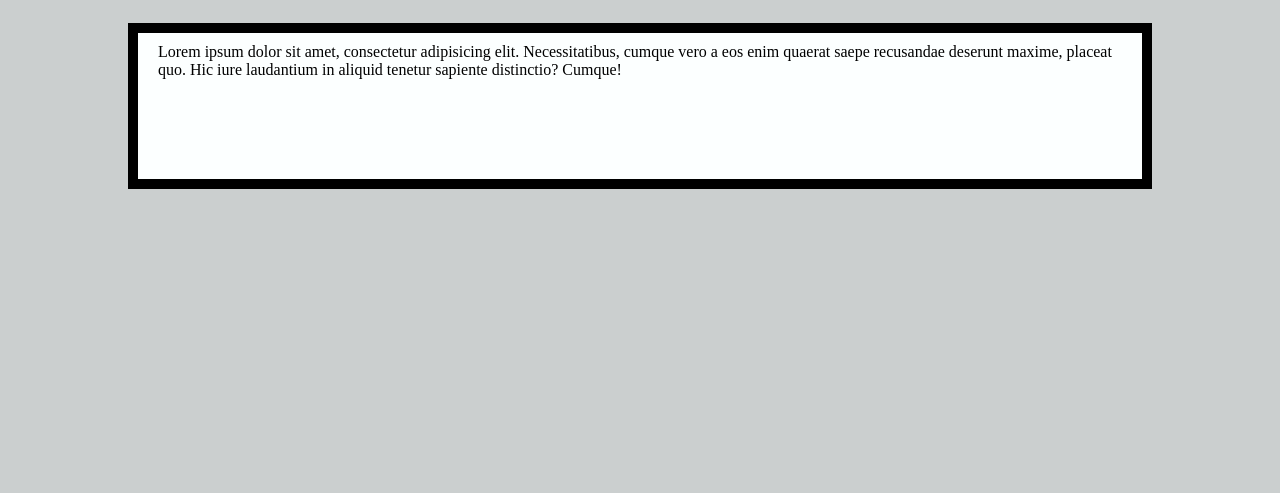
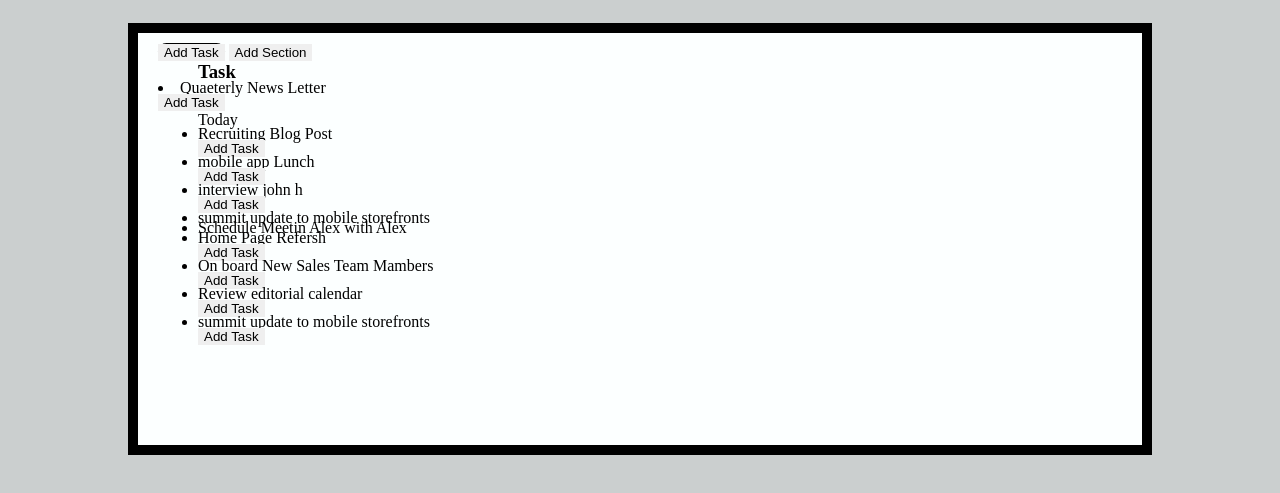
Before and after one commit to torone89/html-css-toboolist, a plain HTML site: page index.html in a window 1280 px wide. Shown: the part 61-554 px from the top of the page. Drawn offline with Linux system fonts and the light colour scheme.

Commit message:
adding list button

```diff
--- a/index.html
+++ b/index.html
@@ -25,11 +25,36 @@
 
     <main>
         <div class="layout">
+            <!-- adding button -->
+
+            <span class="task"><button>Add Task</button></span>
+            <span class="sect"></span> <button>Add Section</button></span>
+
+
             <div>
-                Lorem ipsum dolor sit amet, consectetur adipisicing elit. Necessitatibus, cumque vero a eos enim quaerat
-                saepe
-                recusandae deserunt maxime, placeat quo. Hic iure laudantium in aliquid tenetur sapiente distinctio?
-                Cumque!
+
+                <list>
+                    <ul>
+                        <h3> Task</h3>
+                    </ul>
+                    <li>Quaeterly News Letter</li><button>Add Task</button>
+                    </ul>
+                    <ul>Today
+                        <li>Recruiting Blog Post</li><button>Add Task</button>
+                        <li>mobile app Lunch</li><button>Add Task</button>
+                        <li>interview john h</li><button>Add Task</button>
+                        <li>summit update to mobile storefronts</li>
+                    </ul>
+
+                    <ul>
+                        <li>Schedule Meetin Alex with Alex</li>
+                        <li>Home Page Refersh</li><button>Add Task</button>
+                        <li>On board New Sales Team Mambers</li><button>Add Task</button>
+                        <li>Review editorial calendar</li><button>Add Task</button>
+                        <li>summit update to mobile storefronts</li><button>Add Task</button>
+                    </ul>
+
+                </list>
             </div>
         </div>
 
```
